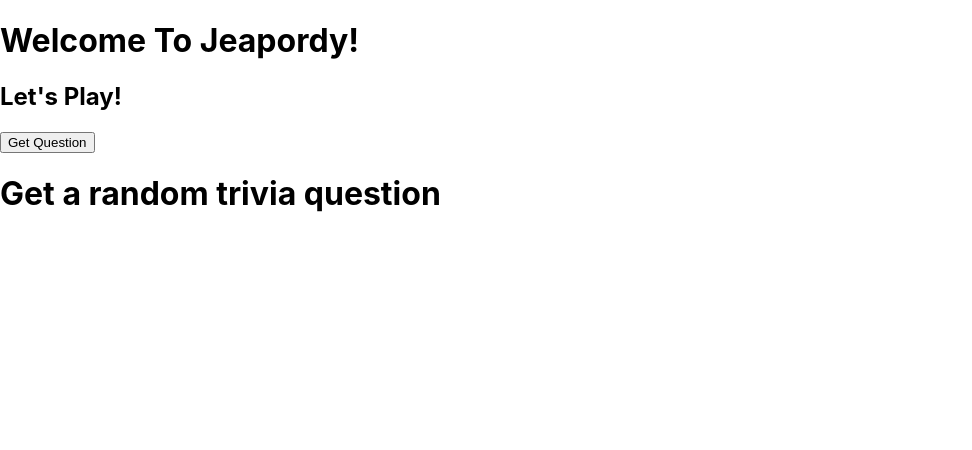
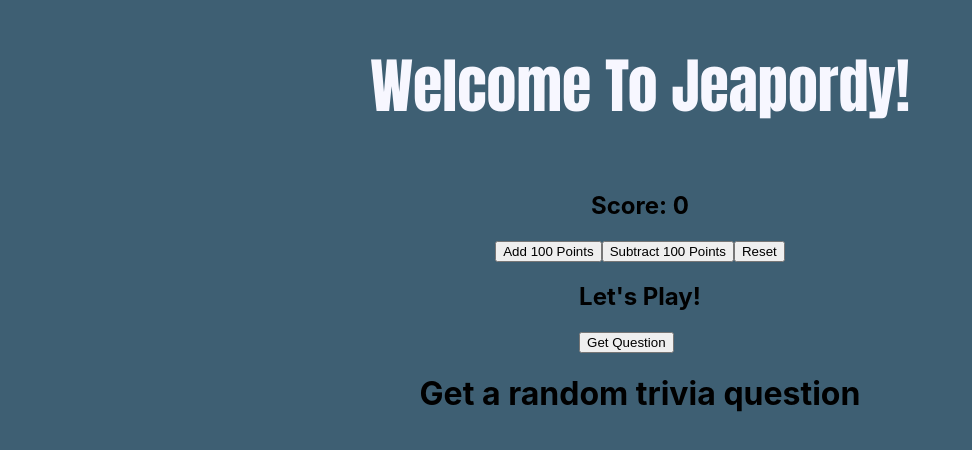
Before and after one commit to isaacasher97/jService2.0_w14d3HW, a React (Create React App) app: page / in a window 1280 px wide. Shown: the top 450 px of the page, without its empty margins (0-972 px from the left). Built offline with nearby package versions, Linux system fonts and the light colour scheme.

Commit message:
set up score component and began styling

```diff
--- a/src/App.js
+++ b/src/App.js
@@ -1,6 +1,8 @@
 import Display from "./components/Display";
 import ControlledForm from "./components/ControlledForm";
 import { useState } from "react";
+import Score from "./components/Score";
+import "./index.css"
 
 function App() {
 
@@ -10,7 +12,8 @@
 
   return (
     <div className="App">
-      <h1>Welcome To Jeapordy!</h1>
+      <h1 className="topHeading">Welcome To Jeapordy!</h1>
+      <Score/>
       <ControlledForm setQuestion={setQuestion}/>
       <Display question={question}/>
     </div>
--- /dev/null
+++ b/src/components/Score.js
@@ -0,0 +1,30 @@
+import React, { useState } from 'react';
+
+function Score(props) {
+  const [score, setScore] = useState(0);
+
+  const addPoints = () => {
+    setScore((prevScore) => prevScore + 100);
+  };
+
+  const subtractPoints = () => {
+    setScore((prevScore) => prevScore - 100);
+  };
+
+  const resetScore = () => {
+    setScore(0);
+  };
+
+  return (
+    <div className="App-header">
+      <h2>Score: {score}</h2>
+      <div className="buttons-container">
+        <button className="score-button" onClick={addPoints}>Add 100 Points</button>
+        <button className="score-button" onClick={subtractPoints}>Subtract 100 Points</button>
+        <button className="reset-button" onClick={resetScore}>Reset</button>
+      </div>
+    </div>
+  );
+}
+
+export default Score;
--- a/src/index.css
+++ b/src/index.css
@@ -1,5 +1,6 @@
 body {
   margin: 0;
+  background-color: #3E5F73;
   font-family: -apple-system, BlinkMacSystemFont, 'Segoe UI', 'Roboto', 'Oxygen',
     'Ubuntu', 'Cantarell', 'Fira Sans', 'Droid Sans', 'Helvetica Neue',
     sans-serif;
@@ -11,3 +12,21 @@
   font-family: source-code-pro, Menlo, Monaco, Consolas, 'Courier New',
     monospace;
 }
+
+.App {
+  display: flex;
+  flex-direction: column;
+  align-items: center;
+  margin: 0 auto;
+  justify-content: center;
+}
+
+h2 {
+  text-align: center;
+}
+
+.topHeading {
+  color: #F7F7FF;
+  font-family: Impact, Haettenschweiler, 'Arial Narrow Bold', sans-serif;
+  font-size: 60px;
+}
```
